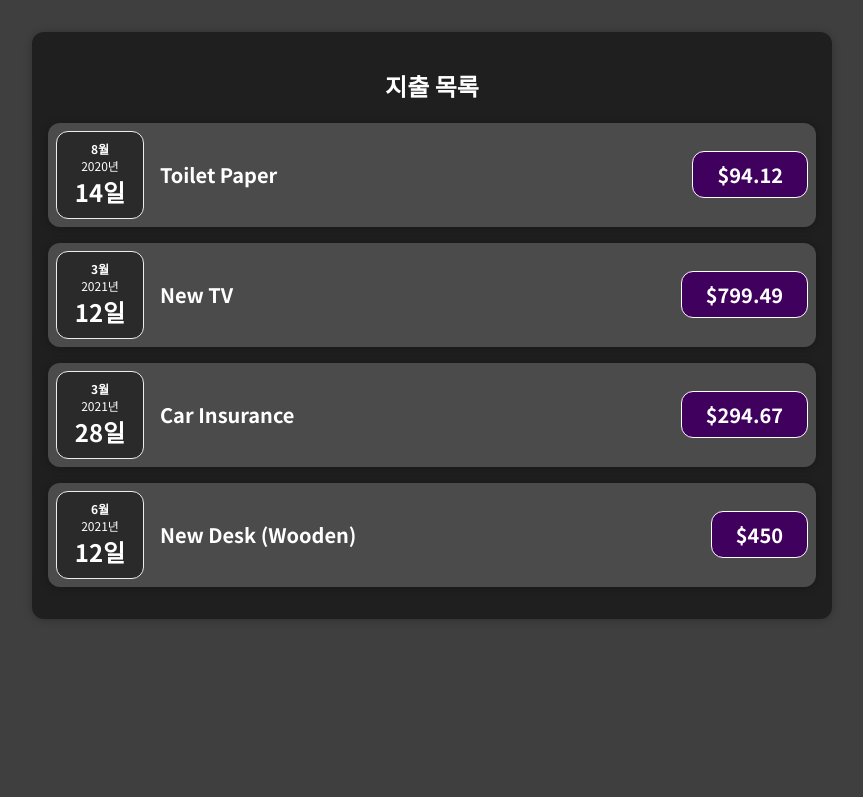
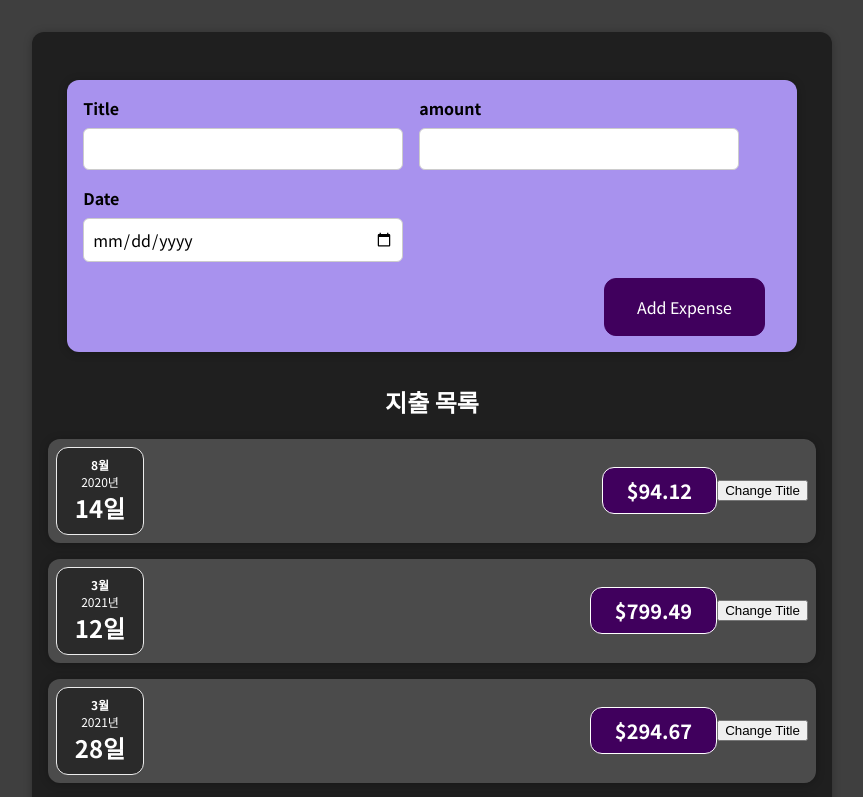
Before and after one commit to ataraxia7899/React___Udemy_study, a React (Create React App) app: page / in a window 1280 px wide. Shown: the top 797 px of the page, without its empty margins (208-1071 px from the left). Built offline with nearby package versions, Linux system fonts and the light colour scheme.

Commit message:
지출 내역 추가할 수 있는 input값 설정하는 컴포넌트 생성

```diff
--- a/src/App.js
+++ b/src/App.js
@@ -3,10 +3,12 @@
 import ExpenseItem from "./components/Expenses/ExpenseItem.js"
 import "./index.css"
 import expenses from "./expenses.js"
+import NewExpense from "./components/NewExpense/NewExpense.js";
 
 const App = () => {
     return (
         <Card className="expense_components">
+            <NewExpense />
             <h2 className="app_title">지출 목록</h2>
             {expenses.map((expense) => (
                 /* JS의 map을 활용해 배열의
--- a/src/components/Expenses/ExpenseItem.js
+++ b/src/components/Expenses/ExpenseItem.js
@@ -1,17 +1,25 @@
-import React from "react";
+import React, { useState } from "react";
 import ExpenseDate from "./ExpenseDate.js"
 import Card from "../UI/Card.js"
 import "./ExpenseItem.css"
 
 // 지출 목록 컴포넌트
 const ExpenseItem = (props) => {
+    const [title, setTitle] = useState();
+
+    const clickHandler = () => {
+        setTitle("Update");
+        console.log(title);
+    };
+
     return (
         <Card className="expense-item">
             <ExpenseDate date={props.date} />
             <div className="expense-item__description">
-                <h2>{props.title}</h2>
+                <h2>{title}</h2>
                 <div className="expense-item__price">${props.amount}</div>
             </div>
+            <button onClick={clickHandler}>Change Title</button>
         </Card>
     );
 }
--- /dev/null
+++ b/src/components/NewExpense/ExpenseForm.js
@@ -0,0 +1,29 @@
+// 컴포너트 분리
+import React from "react";
+import "./ExpenseFrom.css"
+const ExpenseForm = () => {
+    return <form>
+        <div className="new-expense__controls">
+            <div className="new-expense__control">
+                <label>Title</label>
+                <input type="text" />
+            </div>
+            <div className="new-expense__control">
+                <label>amount</label>
+                <input type="number" min="0.01" step="0.01"/>
+                {/* 숫자타입을 받으며 최솟값 0.01, 간격 0.01로 설정       */}
+            </div>
+            <div className="new-expense__control">
+                <label>Date</label>
+                <input type="date" min="2019-01-01" max="2030-12-31" />
+                {/* 타입을 date로 설정함으로 날짜선택기를 제공해주도록 하고
+                최소날짜와 최대 설정할 수 있는 날짜를 설정함.       */}
+            </div>
+        </div>
+        <div className="new-expense__actions">
+            <button type="submit">Add Expense</button>
+        </div>
+    </form>
+};
+
+export default ExpenseForm;
--- /dev/null
+++ b/src/components/NewExpense/ExpenseFrom.css
@@ -0,0 +1,26 @@
+.new-expense__controls {
+    display: flex;
+    flex-wrap: wrap;
+    gap: 1rem;
+    margin-bottom: 1rem;
+    text-align: left;
+}
+
+.new-expense__control label {
+    font-weight: bold;
+    margin-bottom: 0.5rem;
+    display: block;
+}
+
+.new-expense__control input {
+    font: inherit;
+    padding: 0.5rem;
+    border-radius: 6px;
+    border: 1px solid #ccc;
+    width: 20rem;
+    max-width: 100%;
+}
+
+.new-expense__actions {
+    text-align: right;
+}
--- /dev/null
+++ b/src/components/NewExpense/NewExpense.css
@@ -0,0 +1,38 @@
+.new-expense {
+    background-color: #a892ee;
+    padding: 1rem;
+    margin: 2rem auto;
+    width: 50rem;
+    max-width: 95%;
+    border-radius: 12px;
+    text-align: center;
+    box-shadow: 0 1px 8px rgba(0, 0, 0, 0.25);
+}
+
+.new-expense button {
+    font: inherit;
+    cursor: pointer;
+    padding: 1rem 2rem;
+    border: 1px solid #40005d;
+    background-color: #40005d;
+    color: white;
+    border-radius: 12px;
+    margin-right: 1rem;
+}
+
+.new-expense button:hover,
+.new-expense button:active {
+    background-color: #510674;
+    border-color: #510674;
+}
+
+.new-expense button.alternative {
+    color: #220131;
+    border-color: transparent;
+    background-color: transparent;
+}
+
+.new-expense button.alternative:hover,
+.new-expense button.alternative:active {
+    background-color: #ddb3f8;
+}
--- /dev/null
+++ b/src/components/NewExpense/NewExpense.js
@@ -0,0 +1,12 @@
+import React from "react";
+import ExpenseFrom from "./ExpenseForm.js";
+import "./NewExpense.css";
+
+// 사용한 돈 내역 추가하는 input 컴포넌트
+const NewExpense = () => {
+    return <div className="new-expense">
+        <ExpenseFrom />
+    </div>
+};
+
+export default NewExpense;
```
